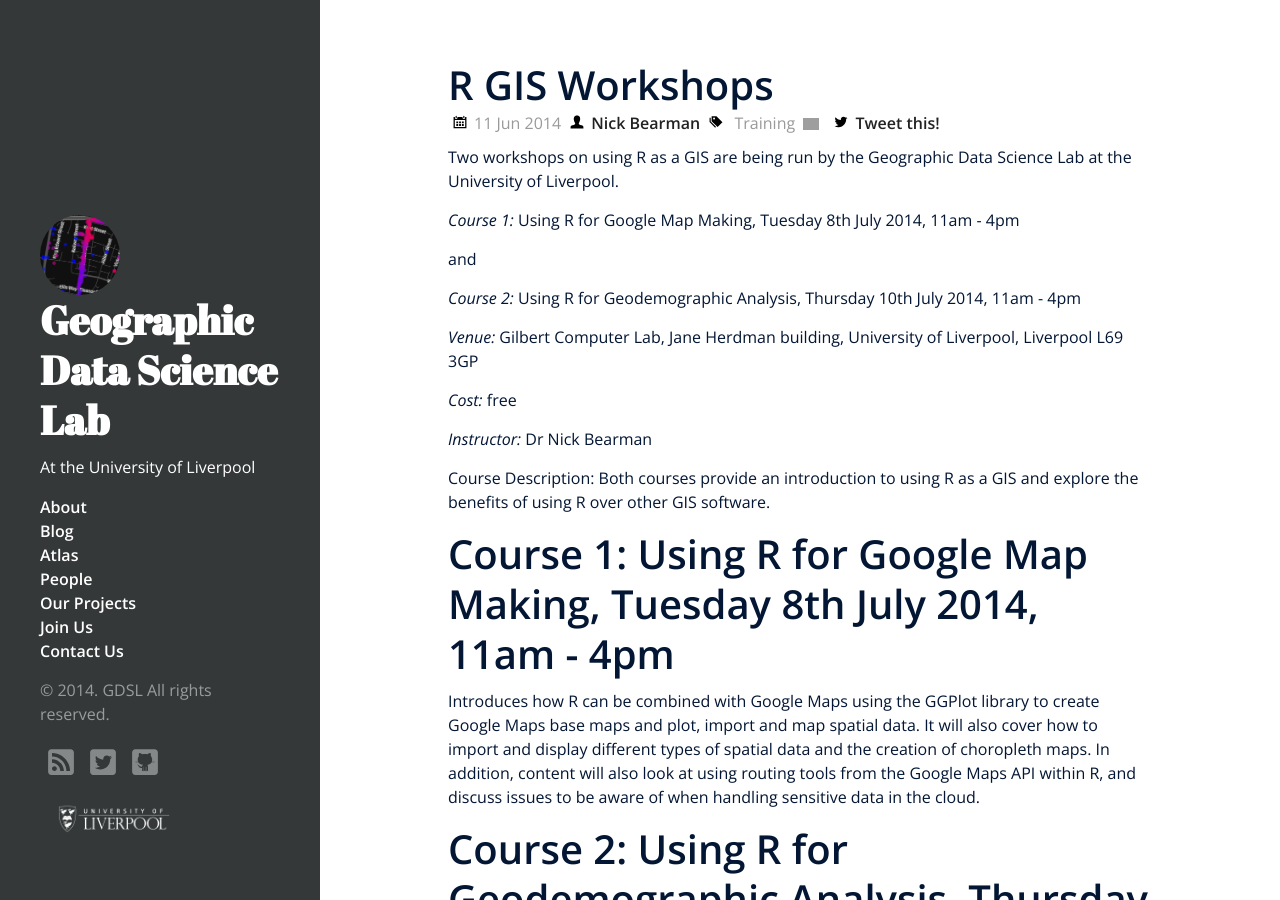
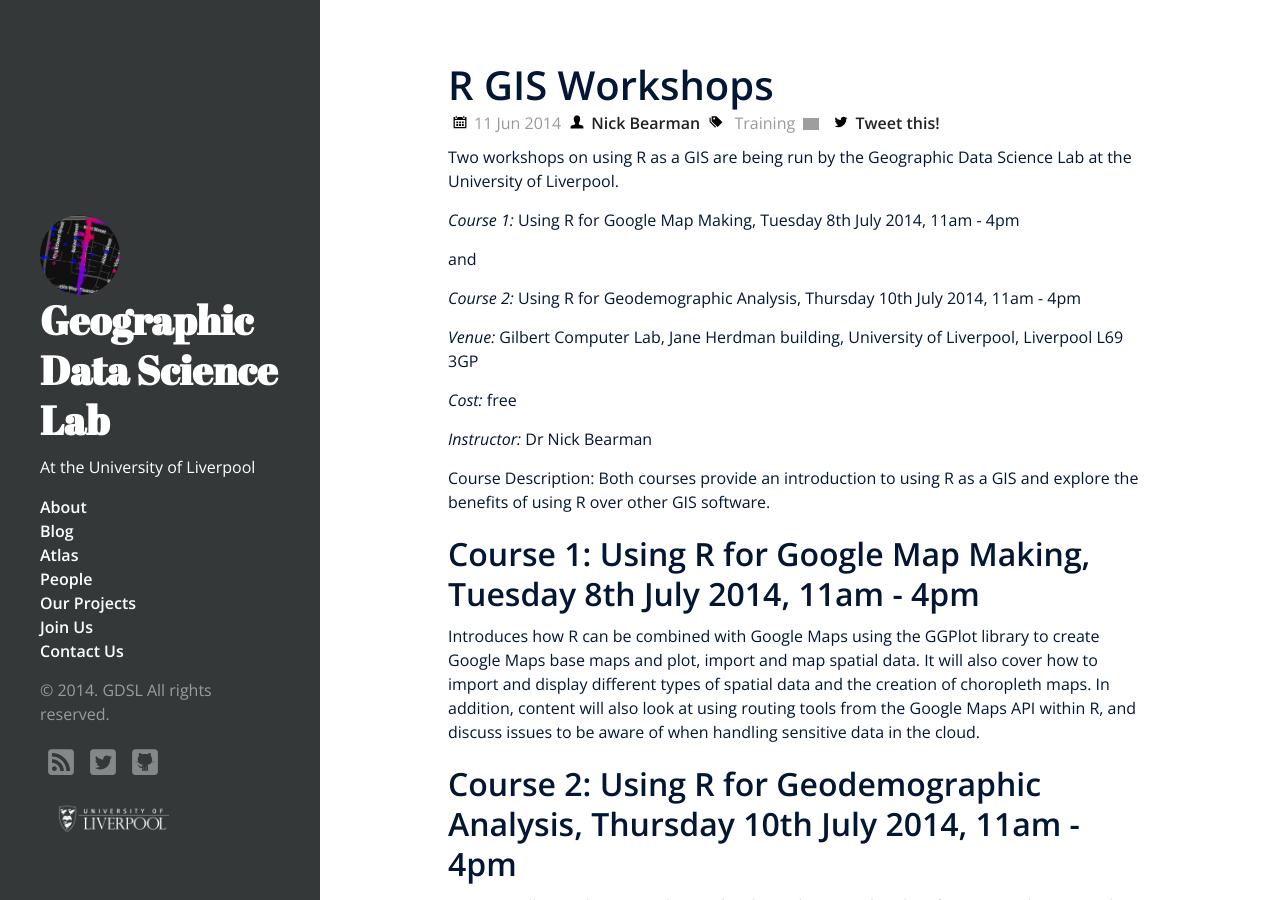
Before and after one commit to alexsingleton/geographicdatascience, a Jekyll site: the page built from _posts/2014-06-11-R-GIS-Workshops.md, in a window 1280 px wide and 900 px high. Built offline with Jekyll 4.4.1, drawn with Linux system fonts in a browser that asks for light colours; nearby versions of some CDN libraries; Markdown is read by kramdown in place of the engine named in the settings; comment, search, counter and statistics services are not loaded; grey boxes are pictures that could not be loaded.

Commit message:
no message

```diff
--- a/_posts/2014-06-11-R-GIS-Workshops.md
+++ b/_posts/2014-06-11-R-GIS-Workshops.md
@@ -24,11 +24,11 @@ and
 
 Course Description: Both courses provide an introduction to using R as a GIS and explore the benefits of using R over other GIS software.
 
-# Course 1: Using R for Google Map Making, Tuesday 8th July 2014, 11am - 4pm
+## Course 1: Using R for Google Map Making, Tuesday 8th July 2014, 11am - 4pm
 
 Introduces how R can be combined with Google Maps using the GGPlot library to create Google Maps base maps and plot, import and map spatial data.  It will also cover how to import and display different types of spatial data and the creation of choropleth maps. In addition, content will also look at using routing tools from the Google Maps API within R, and discuss issues to be aware of when handling sensitive data in the cloud.
 
-# Course 2: Using R for Geodemographic Analysis, Thursday 10th July 2014, 11am - 4pm
+## Course 2: Using R for Geodemographic Analysis, Thursday 10th July 2014, 11am - 4pm
 
 Content will cover how R can be used with geodemographic classifications such as OAC (the ONS Output Area Classification). This will be illustrated through a number of real world exercises, including spatial and non-spatial use of data. A geodemographic map of Liverpool will be created and participants will be shown how to calculate index scores. Examples of the use of geodemographic classification will be covered, and OAC will be used to apply geodemographic classification to a real world exercise.
 
```
